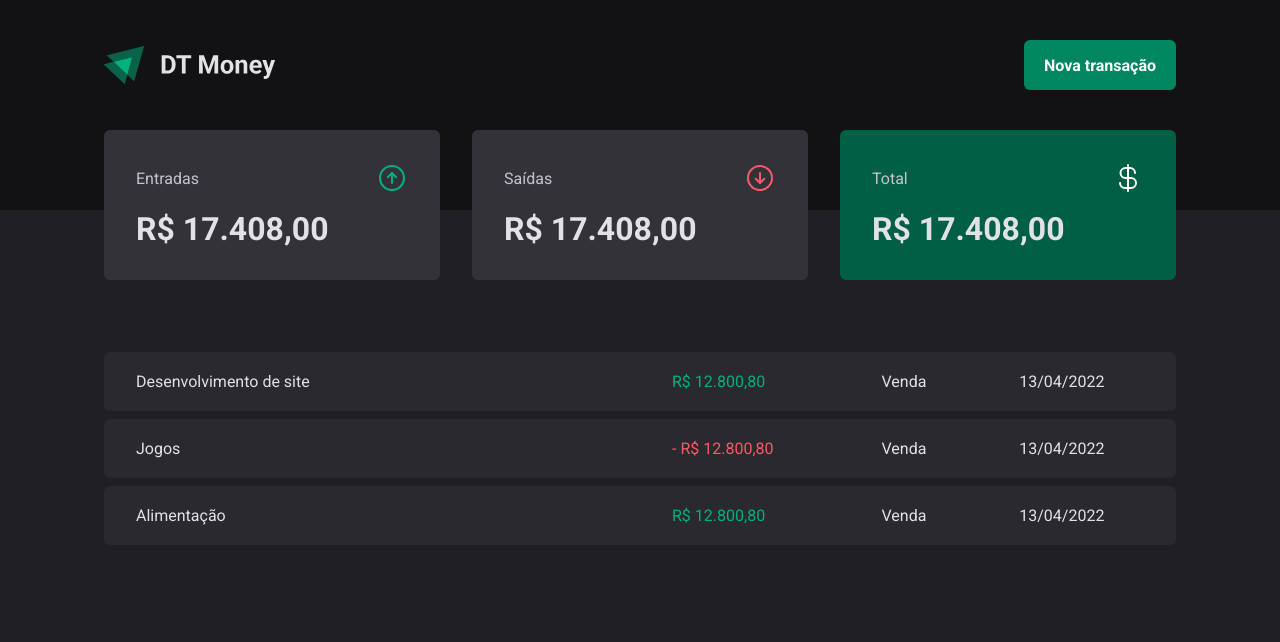
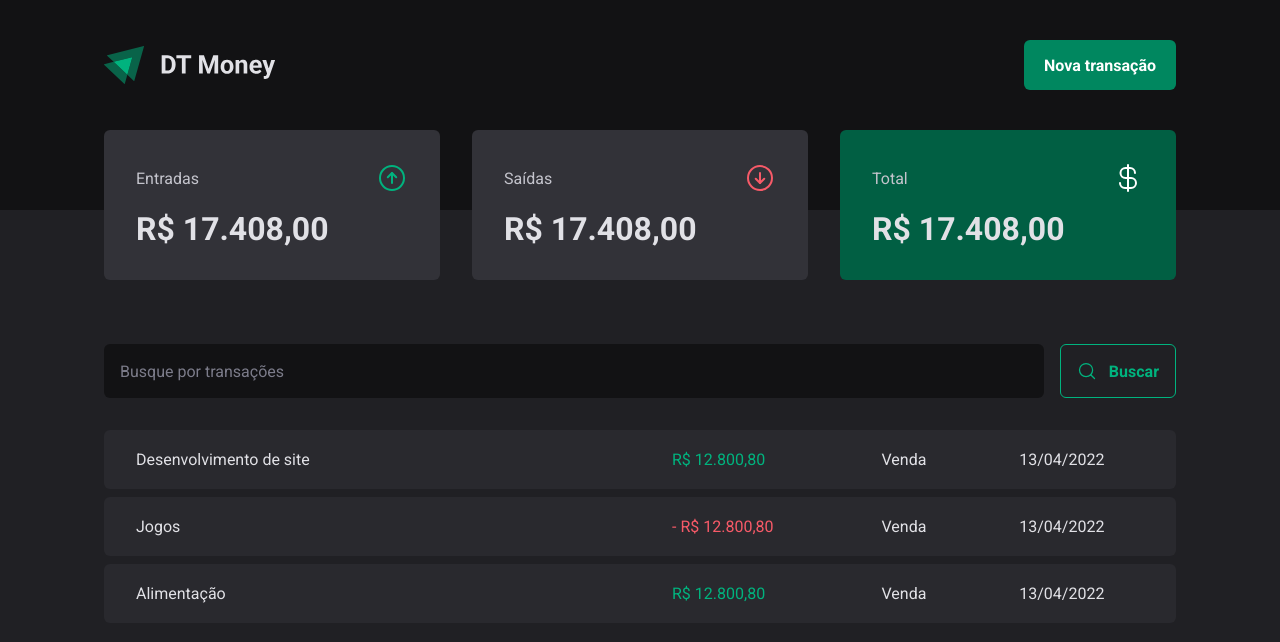
Before and after one commit to AndersonAslap/project-dt-money-02, a React (Vite) app: page / in a window 1280 px wide. Shown: the top 642 px of the page. Built offline with nearby package versions, Linux system fonts and the light colour scheme.

Commit message:
feat: search form

```diff
--- /dev/null
+++ b/src/pages/Transactions/components/SearchForm/index.tsx
@@ -0,0 +1,15 @@
+import { MagnifyingGlass } from "phosphor-react";
+import { SearchFormContainer } from "./styles";
+
+export function SearchForm() {
+    return (
+        <SearchFormContainer>
+            <input type="text" placeholder="Busque por transações" />
+
+            <button type="submit">
+                <MagnifyingGlass size={20} />
+                Buscar
+            </button>
+        </SearchFormContainer>
+    )
+}
--- /dev/null
+++ b/src/pages/Transactions/components/SearchForm/styles.ts
@@ -0,0 +1,40 @@
+import styled from "styled-components";
+
+export const SearchFormContainer = styled.form`
+    display: flex;
+    gap: 1rem;
+
+    input {
+        flex: 1;
+        border-radius: 6px;
+        border: 0;
+        background: ${ ({ theme }) => theme['gray-900'] };
+        color: ${({ theme }) => theme['gray-300']};
+        padding: 1rem;
+
+        &::placeholder {
+            color: ${({ theme }) => theme['gray-500']}
+        }
+    }
+
+    button {
+        display: flex;
+        align-items: center;
+        gap: 0.75rem;
+
+        padding: 1rem;
+        background: transparent;
+        border: 1px solid ${({ theme }) => theme['green-300']};
+        color: ${({ theme }) => theme['green-300']};
+        font-weight: bold;
+        border-radius: 6px;
+
+        &:hover {
+            background: ${({ theme }) => theme['green-500']};
+            border: 1px solid ${({ theme }) => theme['green-500']};
+            color: ${({ theme }) => theme['white']};
+            transition:  background-color 0.2s, color 0.2s, border-color 0.2s;
+        }
+
+    }
+`;
--- a/src/pages/Transactions/index.tsx
+++ b/src/pages/Transactions/index.tsx
@@ -1,5 +1,6 @@
 import { Header } from "../../components/Header";
 import { Summary } from "../../components/Summary";
+import { SearchForm } from "./components/SearchForm";
 import { PriceHighLight, TranasactionsContainer, TransactionsTable } from "./styles";
 
 export function Tranasactions() {
@@ -9,6 +10,8 @@
             <Summary />
 
             <TranasactionsContainer >
+                <SearchForm />
+
                 <TransactionsTable>
                     <tbody>
                         <tr>
--- a/src/pages/Transactions/styles.ts
+++ b/src/pages/Transactions/styles.ts
@@ -11,7 +11,7 @@
     width: 100%;
     border-collapse: separate;
     border-spacing: 0 0.5rem;
-    /** margin-top: 1.5rem; */
+    margin-top: 1.5rem;
 
     td {
         padding: 1.25rem 2rem;
```
